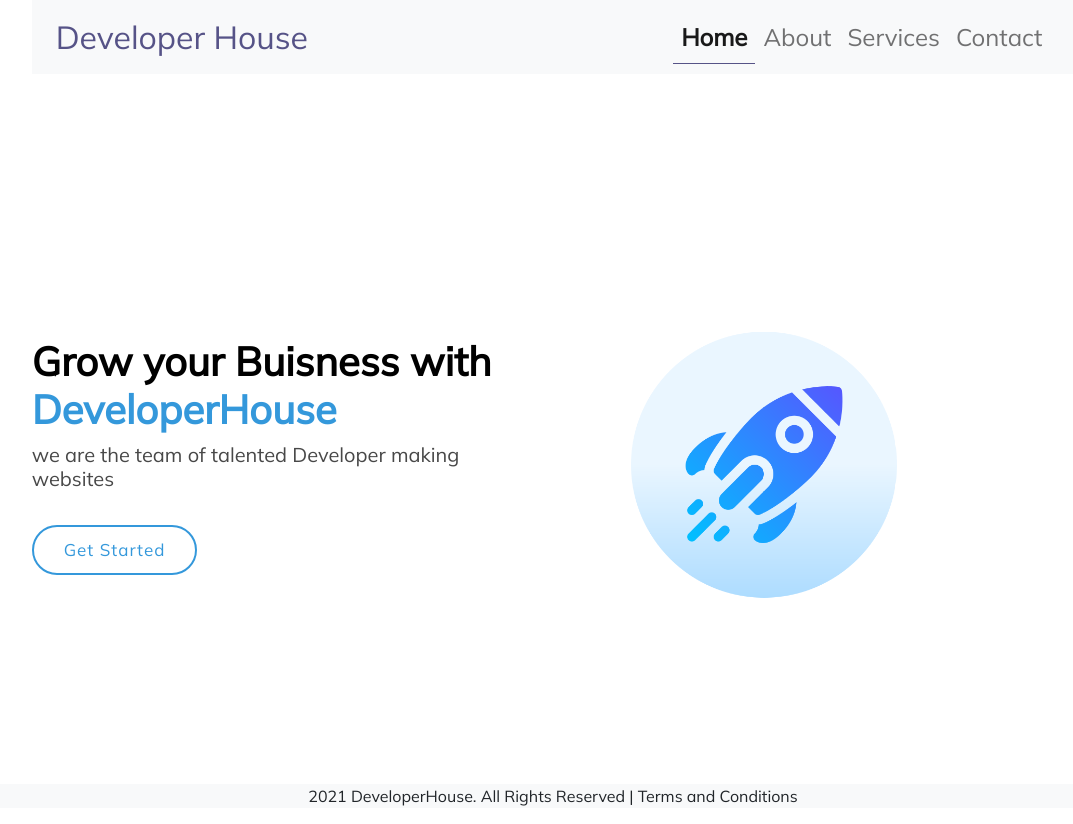
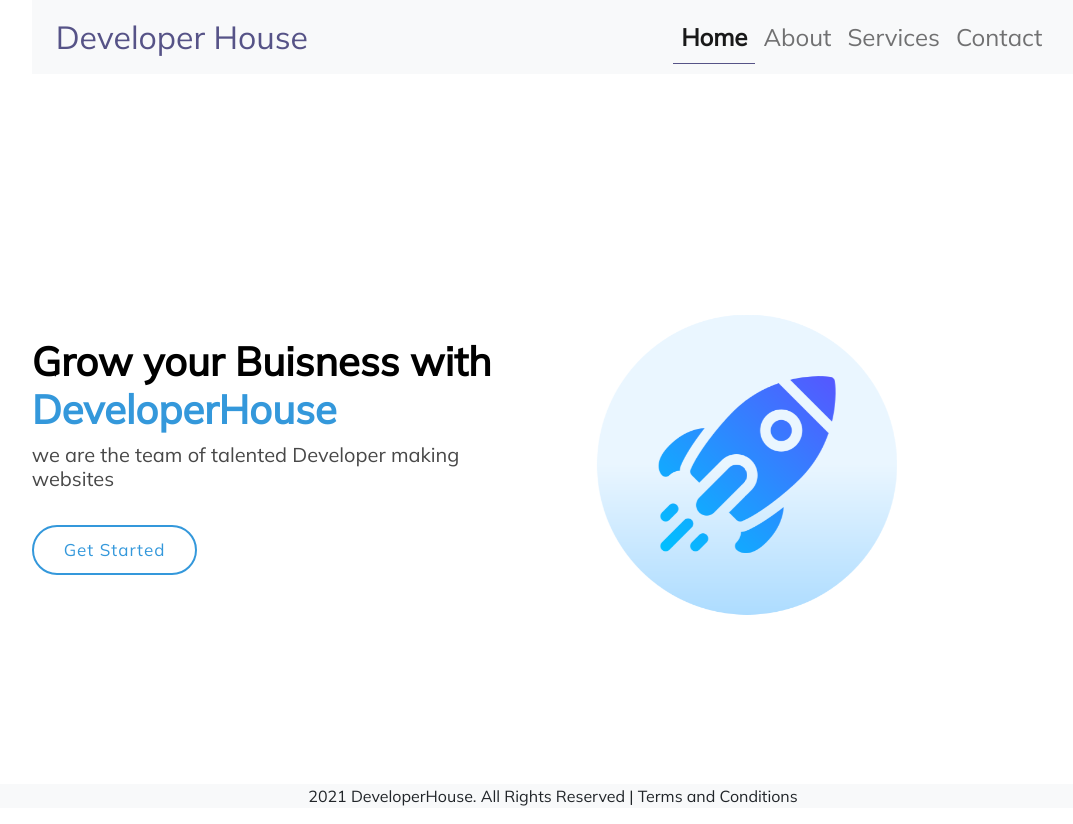
Before and after one commit to AmiyaDas7059/dv1, a React (Create React App) app: page / in a window 1280 px wide. Shown: the whole page, without its empty margins (87-1160 px from the left). Built offline with nearby package versions, Linux system fonts and the light colour scheme.

Commit message:
Update index.css

```diff
--- a/src/index.css
+++ b/src/index.css
@@ -80,8 +80,8 @@ font-size: 20px;
 }
 #header .animated{
   animation: up-down 1s ease-in-out infinite alternate-reverse both;
-  height: 50%;
-  width: 80%;
+  height: 300px;
+  width: 300px;
 
 }
 
```
